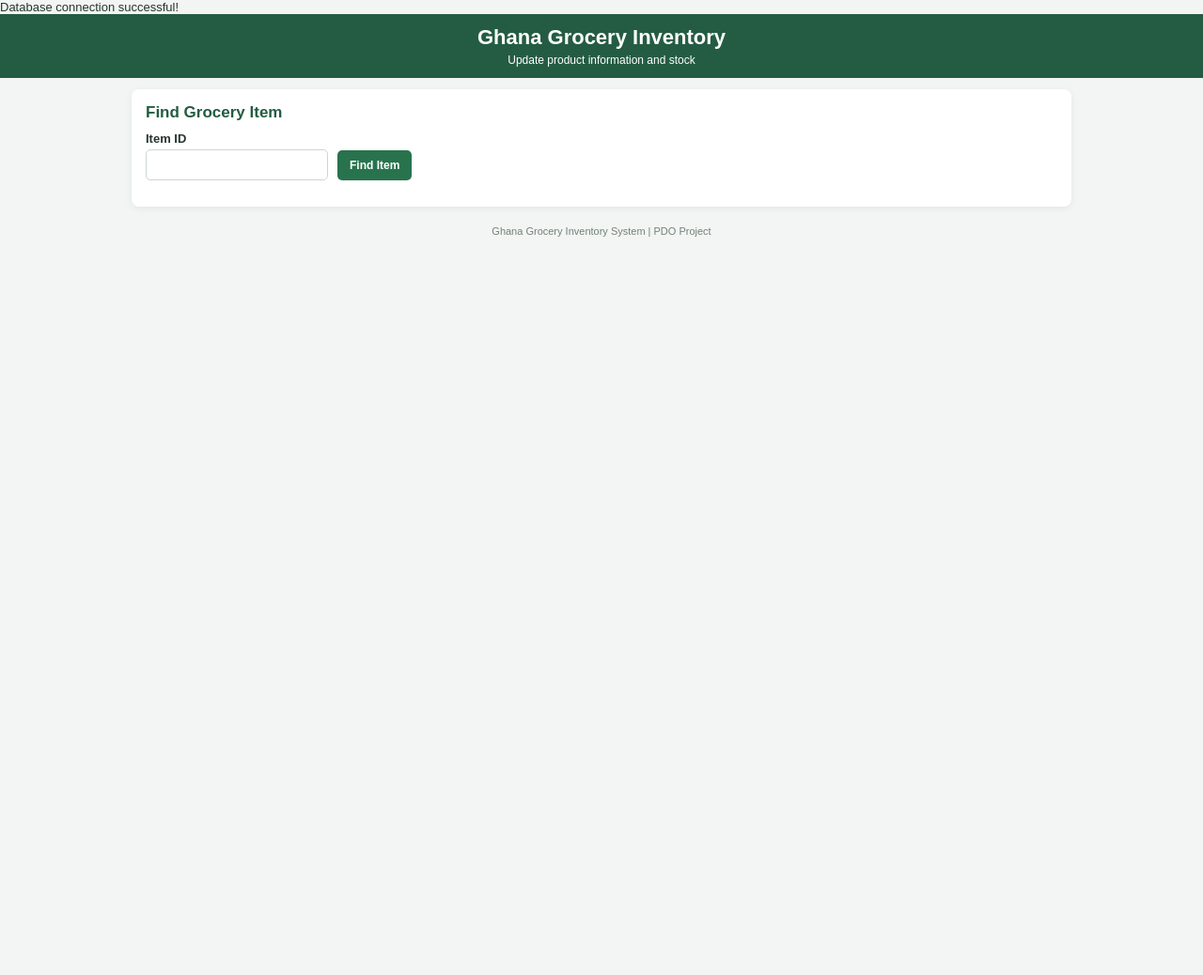
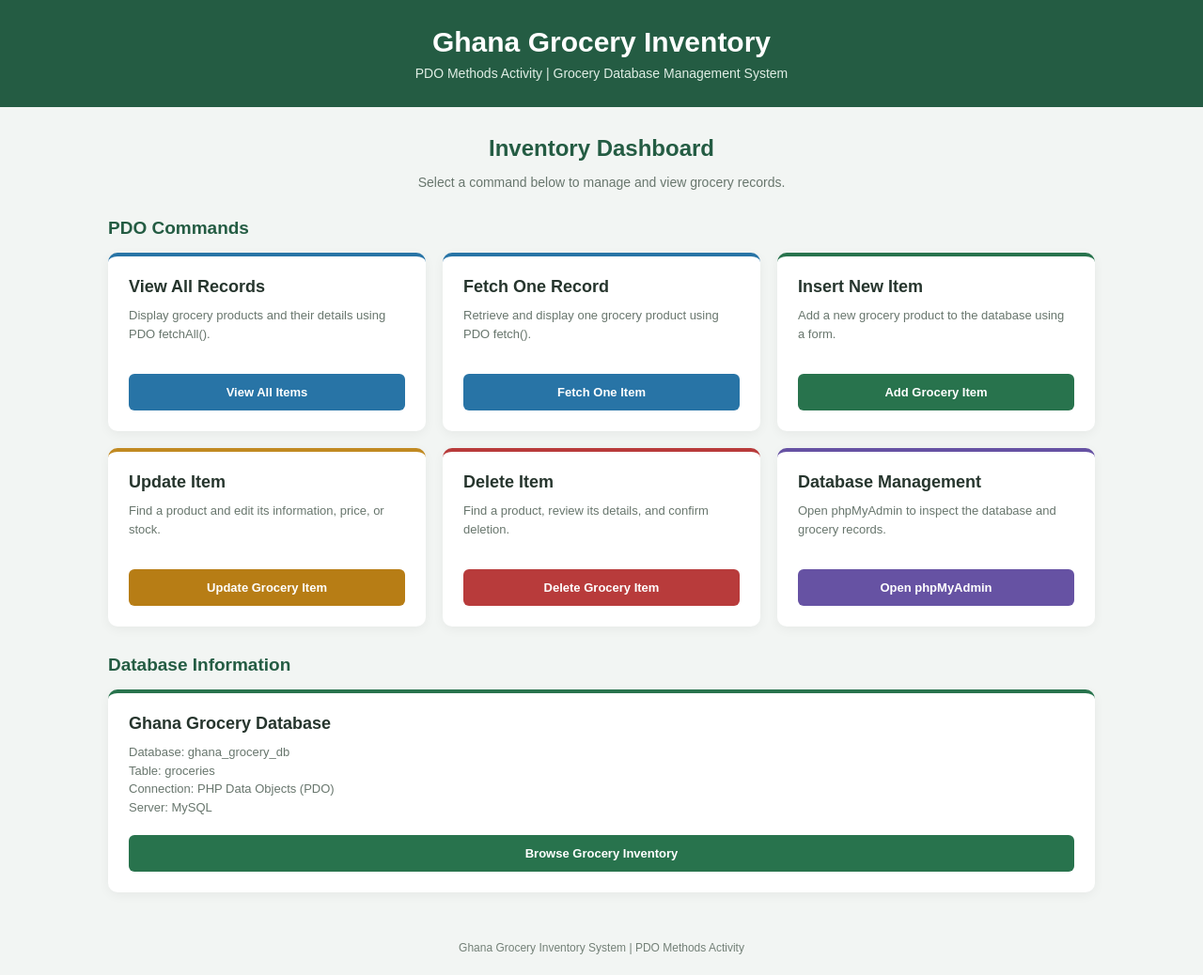
Before and after one commit to jalespinocvt/ghana-grocery, a PHP site: page / in a window 1280 px wide. Shown: the whole page at 94% size. Before the commit the page ends 252 px from the top, so only its background shows below. Run offline with PHP 8.4, Linux system fonts and the light colour scheme.

Commit message:
Update index.php

```diff
--- a/index.php
+++ b/index.php
@@ -1,286 +1,266 @@
-
-<?php
-require_once "dbconfig.php"; // Connect to the database
-
-$message = "";
-$item = null;
-
-// Find the selected item
-if (isset($_GET["item_id"])) {
-    $stmt = $pdo->prepare("SELECT * FROM groceries WHERE item_id = :item_id");
-    $stmt->execute([":item_id" => $_GET["item_id"]]);
-    $item = $stmt->fetch();
-}
-
-// Save the changes
-if ($_SERVER["REQUEST_METHOD"] === "POST") {
-    $sql = "UPDATE groceries SET
-            product_name = :product_name,
-            brand_name = :brand_name,
-            category = :category,
-            country_of_origin = :country_of_origin,
-            package_size = :package_size,
-            price_ghs = :price_ghs,
-            stock_quantity = :stock_quantity,
-            expiration_date = :expiration_date,
-            is_available = :is_available
-            WHERE item_id = :item_id";
-
-    $stmt = $pdo->prepare($sql);
-    $stmt->execute([
-        ":product_name" => $_POST["product_name"],
-        ":brand_name" => $_POST["brand_name"],
-        ":category" => $_POST["category"],
-        ":country_of_origin" => $_POST["country_of_origin"],
-        ":package_size" => $_POST["package_size"],
-        ":price_ghs" => $_POST["price_ghs"],
-        ":stock_quantity" => $_POST["stock_quantity"],
-        ":expiration_date" => $_POST["expiration_date"],
-        ":is_available" => $_POST["is_available"],
-        ":item_id" => $_POST["item_id"]
-    ]);
-
-    $message = "Grocery item updated successfully!";
-
-    // Reload the updated item
-    $stmt = $pdo->prepare("SELECT * FROM groceries WHERE item_id = :item_id");
-    $stmt->execute([":item_id" => $_POST["item_id"]]);
-    $item = $stmt->fetch();
-}
-?>
 
 <!DOCTYPE html>
 <html lang="en">
 <head>
     <meta charset="UTF-8">
     <meta name="viewport" content="width=device-width, initial-scale=1.0">
-<title>Update Grocery Item</title>
+    <title>Ghana Grocery Inventory</title>
 
     <style>
-* { box-sizing: border-box; }
+        * {
+            box-sizing: border-box;
+        }
 
         body {
             margin: 0;
             font-family: Arial, sans-serif;
             background: #f2f5f3;
             color: #26352d;
-    font-size: 13px;
         }
 
         header {
             background: #245c43;
             color: white;
-    padding: 12px;
             text-align: center;
+            padding: 28px 15px;
         }
 
-header h1 { margin: 0 0 4px; font-size: 22px; }
-header p { margin: 0; font-size: 12px; }
+        header h1 {
+            margin: 0 0 8px;
+            font-size: 30px;
+        }
+
+        header p {
+            margin: 0;
+            color: #e0eee5;
+            font-size: 14px;
+        }
 
         .container {
-    width: 96%;
-    max-width: 1000px;
-    margin: 12px auto;
+            width: 92%;
+            max-width: 1050px;
+            margin: 30px auto;
+        }
+
+        .intro {
+            text-align: center;
+            margin-bottom: 25px;
+        }
+
+        .intro h2 {
+            color: #245c43;
+            margin-bottom: 8px;
+        }
+
+        .intro p {
+            color: #68766d;
+            font-size: 14px;
+        }
+
+        .grid {
+            display: grid;
+            grid-template-columns: repeat(3, minmax(0, 1fr));
+            gap: 18px;
         }
 
         .card {
             background: white;
-    padding: 15px;
-    border-radius: 8px;
-    box-shadow: 0 2px 8px #00000010;
-    margin-bottom: 12px;
+            padding: 22px;
+            border-radius: 10px;
+            box-shadow: 0 3px 12px #0000000d;
+            border-top: 4px solid #28734d;
+            display: flex;
+            flex-direction: column;
+            min-height: 190px;
         }
 
-h2 {
+        .card h3 {
             margin: 0 0 10px;
-    color: #245c43;
-    font-size: 17px;
+            font-size: 18px;
         }
 
-.hint { color: #68766d; margin: 0 0 10px; }
-
-.search-form {
-    display: flex;
-    align-items: end;
-    gap: 10px;
+        .card p {
+            color: #68766d;
+            font-size: 13px;
+            line-height: 1.5;
+            margin: 0 0 20px;
+            flex-grow: 1;
         }
 
-.search-form .field { max-width: 250px; }
-
-.form-grid {
-    display: grid;
-    grid-template-columns: repeat(3, minmax(0, 1fr));
-    gap: 10px 14px;
+        .button {
+            display: block;
+            width: 100%;
+            padding: 12px 10px;
+            background: #28734d;
+            color: white;
+            text-align: center;
+            text-decoration: none;
+            border-radius: 6px;
+            font-weight: bold;
+            font-size: 13px;
         }
 
-.field {
-    display: flex;
-    flex-direction: column;
-    gap: 4px;
+        .button:hover {
+            background: #1d593b;
         }
 
-label { font-weight: bold; }
-
-input, select {
-    width: 100%;
-    padding: 8px;
-    border: 1px solid #ccd7cf;
-    border-radius: 5px;
-    font-size: 13px;
-    background: white;
+        .fetch {
+            border-top-color: #2874a6;
         }
 
-input:focus, select:focus {
-    outline: 2px solid #b5d9c2;
-    border-color: #28734d;
+        .fetch .button {
+            background: #2874a6;
         }
 
-button, .link {
-    padding: 9px 13px;
-    border: 0;
-    border-radius: 5px;
-    font-size: 12px;
-    font-weight: bold;
-    text-decoration: none;
-    cursor: pointer;
-    display: inline-block;
-    text-align: center;
+        .fetch .button:hover {
+            background: #1d5b83;
         }
 
-.primary { background: #28734d; color: white; }
-.secondary { background: #e8eee9; color: #2c4937; }
-
-.actions {
-    display: flex;
-    gap: 8px;
-    margin-top: 13px;
-    flex-wrap: wrap;
+        .insert {
+            border-top-color: #28734d;
         }
 
-.message {
-    background: #e5f5e9;
-    color: #24663b;
-    padding: 10px;
-    border-radius: 5px;
-    margin-bottom: 12px;
+        .update {
+            border-top-color: #c18a22;
+        }
+
+        .update .button {
+            background: #b77d15;
+        }
+
+        .update .button:hover {
+            background: #93630f;
+        }
+
+        .delete {
+            border-top-color: #b83b3b;
+        }
+
+        .delete .button {
+            background: #b83b3b;
+        }
+
+        .delete .button:hover {
+            background: #922c2c;
+        }
+
+        .database {
+            border-top-color: #6652a3;
+        }
+
+        .database .button {
+            background: #6652a3;
+        }
+
+        .database .button:hover {
+            background: #4f3f83;
+        }
+
+        .section-title {
+            margin: 30px 0 15px;
+            color: #245c43;
+            font-size: 19px;
         }
 
         footer {
             text-align: center;
+            padding: 22px;
             color: #738077;
-    font-size: 11px;
-    padding: 8px;
+            font-size: 12px;
         }
 
-@media (max-width: 650px) {
-    .form-grid { grid-template-columns: repeat(2, minmax(0, 1fr)); }
+        @media (max-width: 750px) {
+            .grid {
+                grid-template-columns: repeat(2, minmax(0, 1fr));
+            }
         }
 
-@media (max-width: 420px) {
-    .form-grid { grid-template-columns: 1fr; }
-    .search-form { align-items: stretch; flex-direction: column; }
+        @media (max-width: 480px) {
+            .grid {
+                grid-template-columns: 1fr;
+            }
+
+            header h1 {
+                font-size: 24px;
+            }
         }
     </style>
 </head>
 
 <body>
+
 <header>
     <h1>Ghana Grocery Inventory</h1>
-    <p>Update product information and stock</p>
+    <p>PDO Methods Activity | Grocery Database Management System</p>
 </header>
 
 <main class="container">
-    <section class="card">
-        <h2>Find Grocery Item</h2>
-        <form method="GET" class="search-form">
-            <div class="field">
-                <label for="item_id">Item ID</label>
-                <input type="number" id="item_id" name="item_id" min="1"
-                       value="<?php echo isset($_GET["item_id"]) ? htmlspecialchars($_GET["item_id"]) : ""; ?>"
-                       required>
-            </div>
-            <button type="submit" class="primary">Find Item</button>
-        </form>
+
+    <section class="intro">
+        <h2>Inventory Dashboard</h2>
+        <p>Select a command below to manage and view grocery records.</p>
     </section>
 
-    <?php if ($message !== ""): ?>
-        <div class="message"><?php echo htmlspecialchars($message); ?></div>
-    <?php endif; ?>
+    <h2 class="section-title">PDO Commands</h2>
 
-    <?php if ($item): ?>
-    <section class="card">
-        <h2>Edit Grocery Details (ID: <?php echo htmlspecialchars($item["item_id"]); ?>)</h2>
-        <p class="hint">Edit the details and save your changes.</p>
+    <section class="grid">
 
-        <form method="POST">
-            <input type="hidden" name="item_id" value="<?php echo htmlspecialchars($item["item_id"]); ?>">
-
-            <div class="form-grid">
-                <div class="field">
-                    <label for="product_name">Product Name</label>
-                    <input id="product_name" name="product_name" value="<?php echo htmlspecialchars($item["product_name"]); ?>" required>
+        <div class="card fetch">
+            <h3>View All Records</h3>
+            <p>Display grocery products and their details using PDO fetchAll().</p>
+            <a class="button" href="fetch_all.php">View All Items</a>
         </div>
 
-                <div class="field">
-                    <label for="brand_name">Brand Name</label>
-                    <input id="brand_name" name="brand_name" value="<?php echo htmlspecialchars($item["brand_name"]); ?>" required>
+        <div class="card fetch">
+            <h3>Fetch One Record</h3>
+            <p>Retrieve and display one grocery product using PDO fetch().</p>
+            <a class="button" href="fetch.php">Fetch One Item</a>
         </div>
 
-                <div class="field">
-                    <label for="category">Category</label>
-                    <input id="category" name="category" value="<?php echo htmlspecialchars($item["category"]); ?>" required>
+        <div class="card insert">
+            <h3>Insert New Item</h3>
+            <p>Add a new grocery product to the database using a form.</p>
+            <a class="button" href="insert.php">Add Grocery Item</a>
         </div>
 
-                <div class="field">
-                    <label for="country_of_origin">Country of Origin</label>
-                    <input id="country_of_origin" name="country_of_origin" value="<?php echo htmlspecialchars($item["country_of_origin"]); ?>" required>
+        <div class="card update">
+            <h3>Update Item</h3>
+            <p>Find a product and edit its information, price, or stock.</p>
+            <a class="button" href="update.php">Update Grocery Item</a>
         </div>
 
-                <div class="field">
-                    <label for="package_size">Package Size</label>
-                    <input id="package_size" name="package_size" value="<?php echo htmlspecialchars($item["package_size"]); ?>" required>
+        <div class="card delete">
+            <h3>Delete Item</h3>
+            <p>Find a product, review its details, and confirm deletion.</p>
+            <a class="button" href="delete.php">Delete Grocery Item</a>
         </div>
 
-                <div class="field">
-                    <label for="price_ghs">Price (GHS)</label>
-                    <input type="number" id="price_ghs" name="price_ghs" step="0.01" min="0" value="<?php echo htmlspecialchars($item["price_ghs"]); ?>" required>
+        <div class="card database">
+            <h3>Database Management</h3>
+            <p>Open phpMyAdmin to inspect the database and grocery records.</p>
+            <a class="button" href="http://localhost/phpmyadmin" target="_blank" rel="noopener">Open phpMyAdmin</a>
         </div>
 
-                <div class="field">
-                    <label for="stock_quantity">Stock Quantity</label>
-                    <input type="number" id="stock_quantity" name="stock_quantity" min="0" value="<?php echo htmlspecialchars($item["stock_quantity"]); ?>" required>
-                </div>
+    </section>
 
-                <div class="field">
-                    <label for="expiration_date">Expiration Date</label>
-                    <input type="date" id="expiration_date" name="expiration_date" value="<?php echo htmlspecialchars($item["expiration_date"]); ?>" required>
-                </div>
+    <h2 class="section-title">Database Information</h2>
 
-                <div class="field">
-                    <label for="is_available">Availability</label>
-                    <select id="is_available" name="is_available">
-                        <option value="1" <?php echo $item["is_available"] ? "selected" : ""; ?>>Available</option>
-                        <option value="0" <?php echo !$item["is_available"] ? "selected" : ""; ?>>Unavailable</option>
-                    </select>
-                </div>
-            </div>
+    <section class="card">
+        <h3>Ghana Grocery Database</h3>
+        <p>
+            Database: ghana_grocery_db<br>
+            Table: groceries<br>
+            Connection: PHP Data Objects (PDO)<br>
+            Server: MySQL
+        </p>
+        <a class="button" href="fetch_all.php">Browse Grocery Inventory</a>
+    </section>
 
-            <div class="actions">
-                <button type="submit" class="primary">Save Changes</button>
-                <a href="update.php" class="link secondary">Cancel</a>
-                <a href="fetch_all.php" class="link secondary">View All Items</a>
-                <a href="index.php" class="link secondary">Home</a>
-            </div>
-        </form>
-    </section>
-    <?php elseif (isset($_GET["item_id"])): ?>
-    <section class="card">
-        No grocery item found with that ID.
-        <a href="fetch_all.php" class="link secondary">View All Items</a>
-    </section>
-    <?php endif; ?>
 </main>
 
-<footer>Ghana Grocery Inventory System | PDO Project</footer>
+<footer>
+    Ghana Grocery Inventory System | PDO Methods Activity
+</footer>
+
 </body>
 </html>
```
Lines whose indentation alone changed are shown as unchanged.
